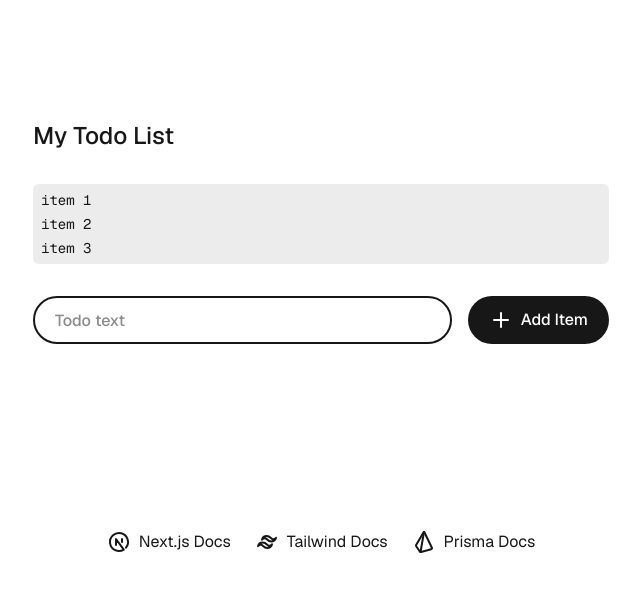
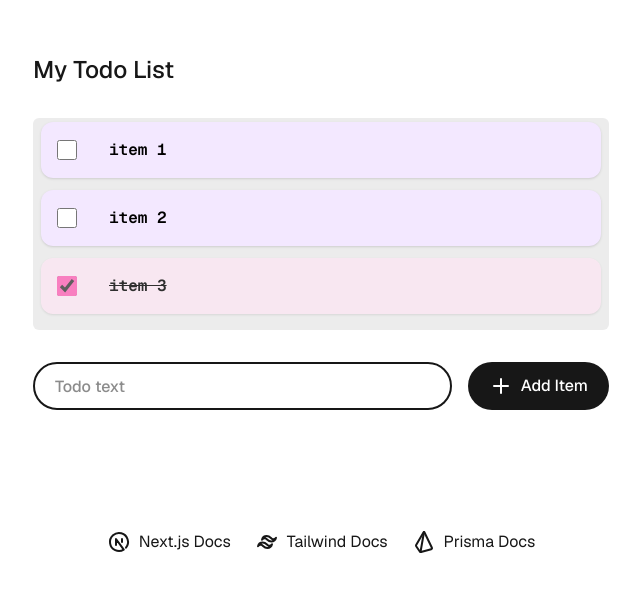
Before and after one commit to andrewtlu/odyssey-interview, a Next.js app: page / in a window 1280 px wide. Shown: the part 168-760 px from the top of the page, without its empty margins (319-959 px from the left). Built offline with nearby package versions, Linux system fonts and the light colour scheme.

Commit message:
fix: change visibility of ToDo List and add chekboxes to indicate completion status

```diff
--- a/src/app/Todo/Todo.tsx
+++ b/src/app/Todo/Todo.tsx
@@ -6,10 +6,25 @@ export type TodoItem = {
   completed: boolean;
 };
 
+// eslint-disable-next-line @typescript-eslint/no-unused-vars
 export const Todo = ({ id, text, completed }: TodoItem) => {
   return (
-    <div className="flex flex-row gap-[32px]">
-      <div>{text}</div>
+    <div
+      className={`flex flex-row gap-[32px] items-center p-4 rounded-xl mb-3 shadow-sm transition
+        ${completed ? "bg-pink-100 opacity-80" : "bg-purple-100 hover:bg-purple-200"}
+      `}
+    >
+      <input
+        type="checkbox"
+        checked={completed}
+        readOnly
+        className="w-5 h-5 accent-pink-400"
+      />
+      <div
+        className={`text-base font-semibold text-black ${completed ? "line-through" : ""}`}
+      >
+        {text}
+      </div>
     </div>
   );
 };
```
